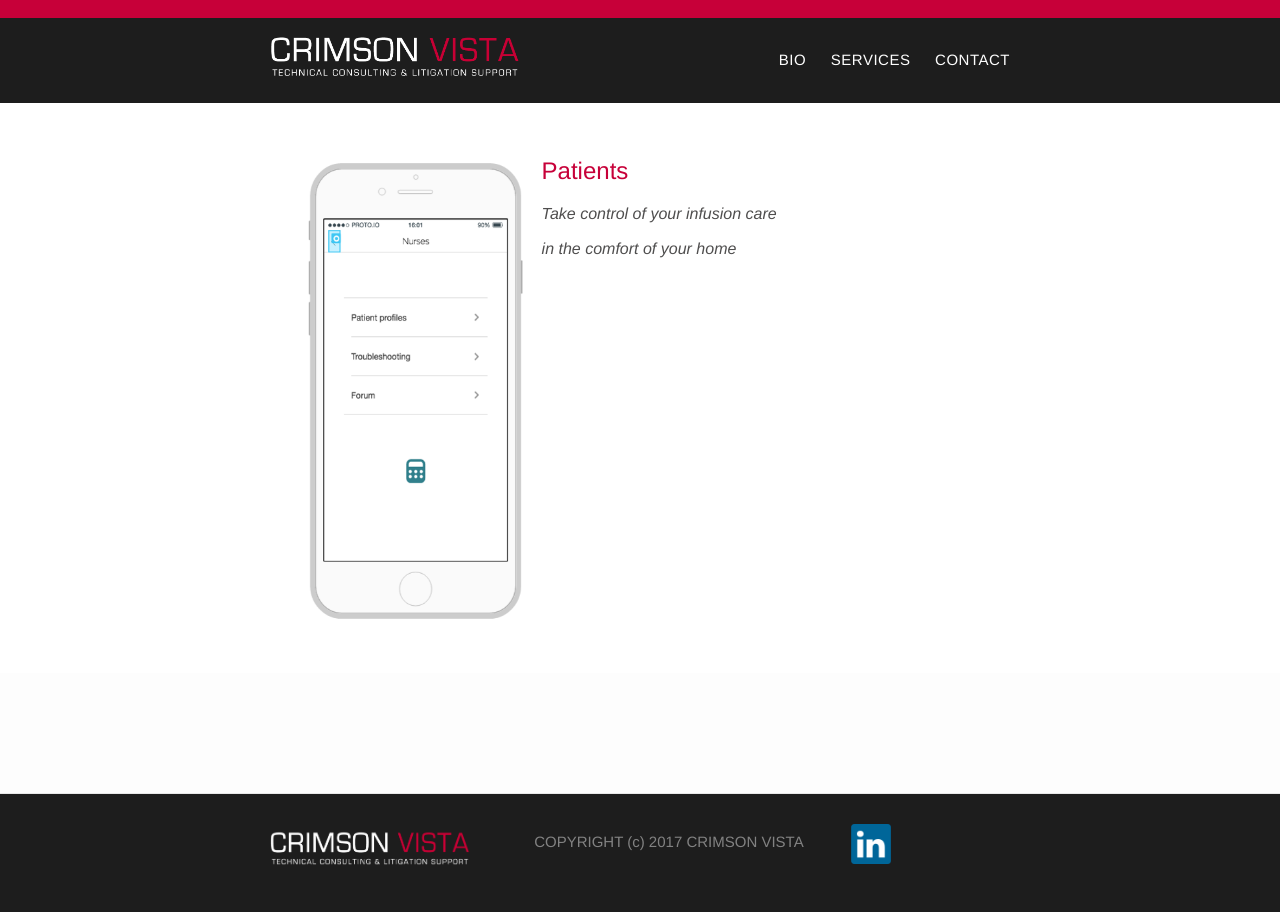
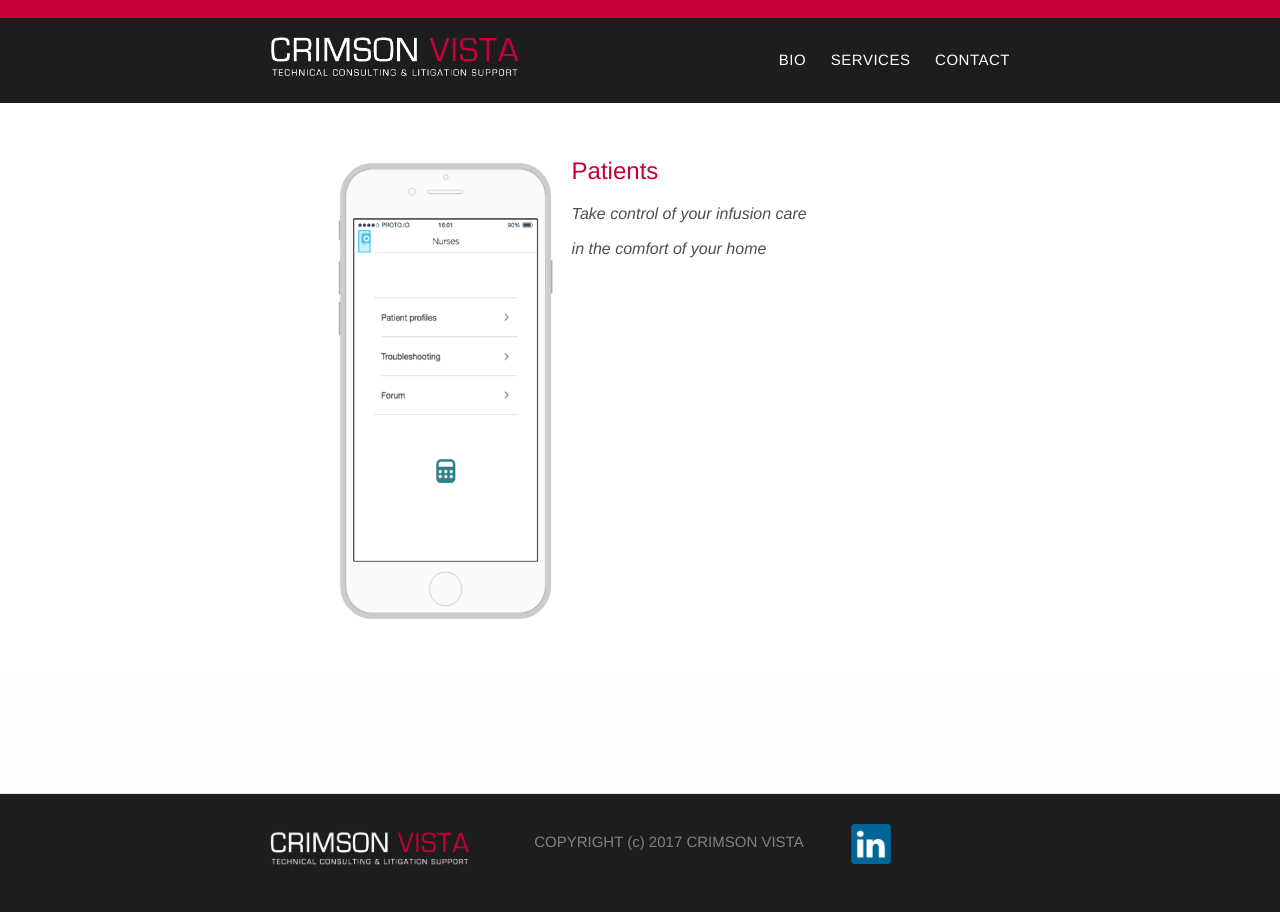
Before and after one commit to vezenwa/vezenwa.github.io, a Jekyll site: the page built from services/nurses.md, in a window 1280 px wide. Built offline with Jekyll 4.4.1, drawn with Linux system fonts in a browser that asks for light colours.

Commit message:
Update main.scss

```diff
--- a/assets/main.scss
+++ b/assets/main.scss
@@ -114,7 +114,7 @@ img {
     width: 100%;
     height: 535px;
    /* border: 1px solid red; */
-    padding-left: 20px;
+    padding-left: 50px;
     padding-top: 35px;
     background-color: white;
 }
```
